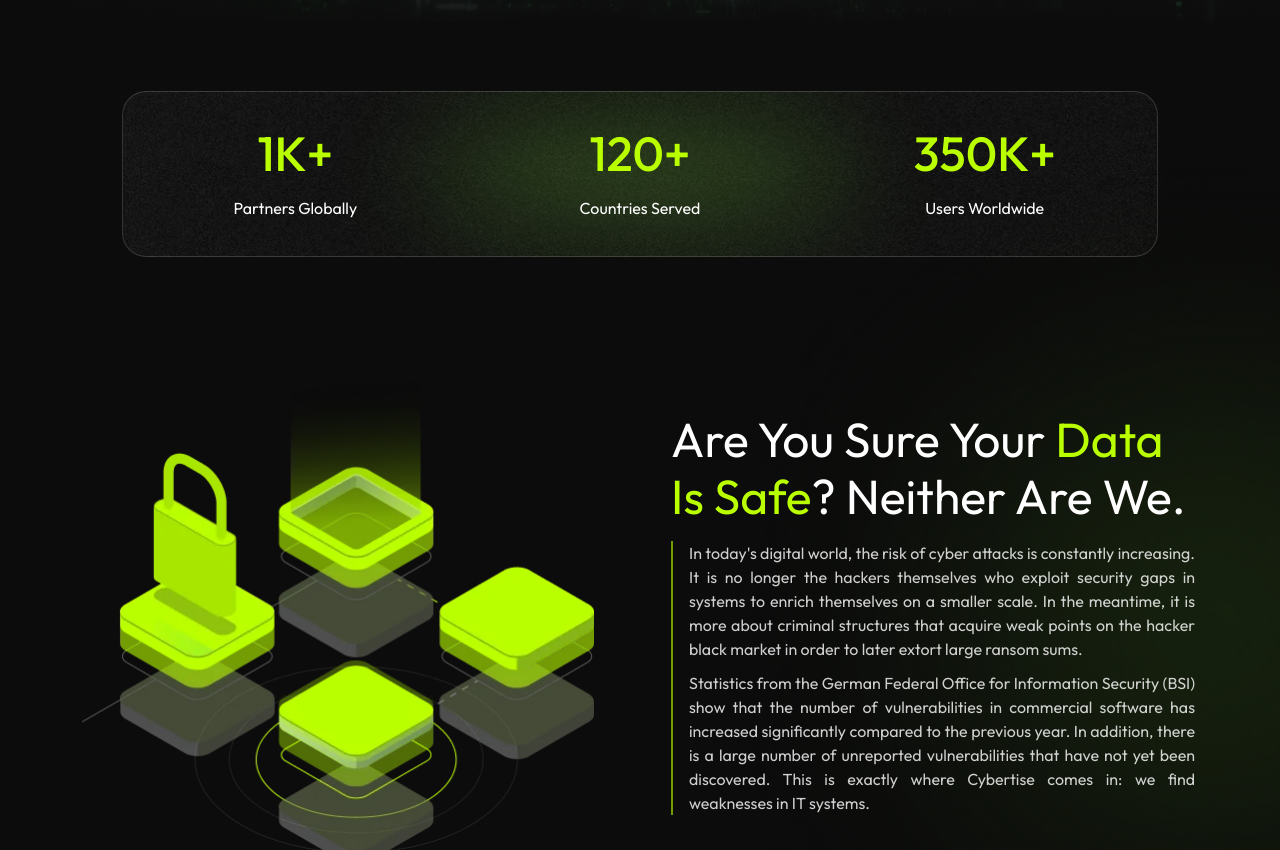
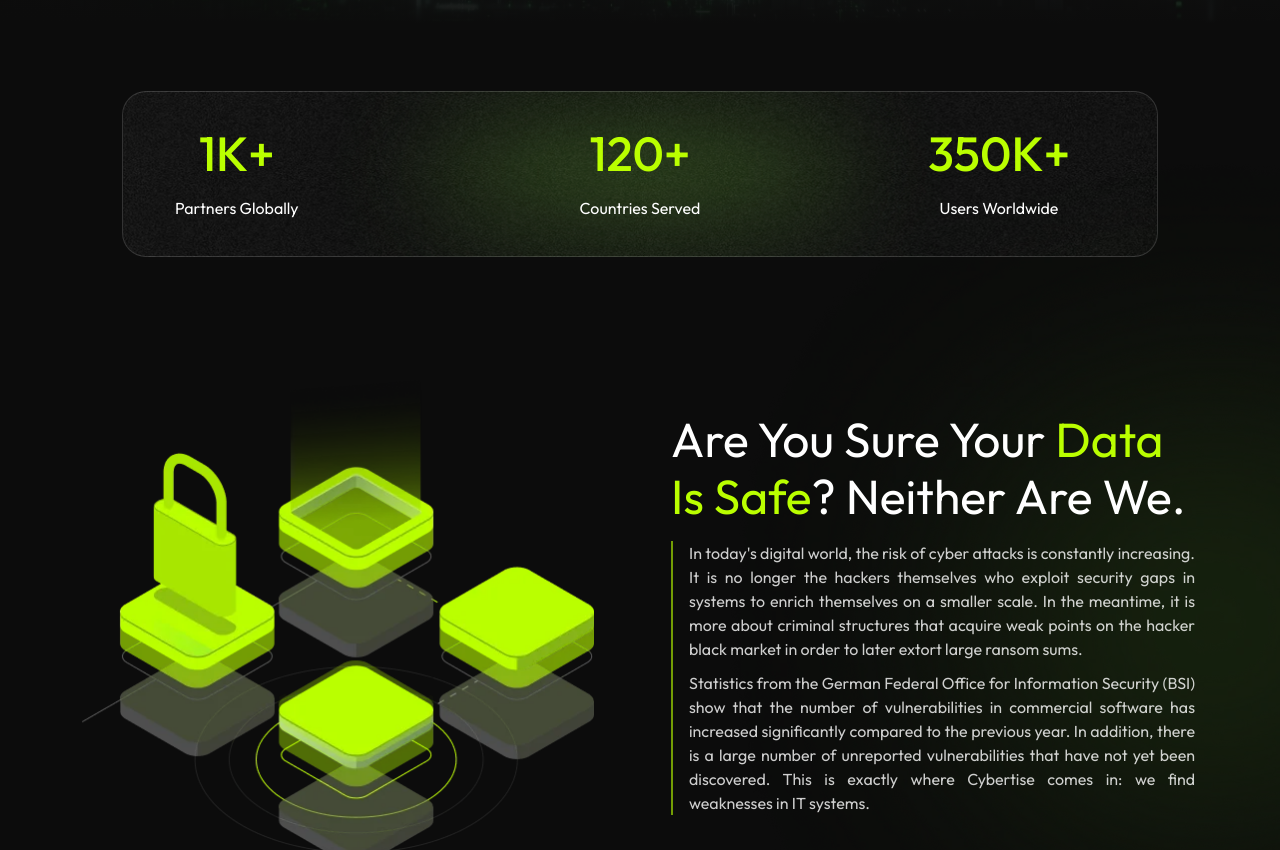
Before and after one commit to Shiv-Muwal/cybertise, a plain HTML site: page index.html in a window 1280 px wide. Shown: the part 740-1590 px from the top of the page. Drawn offline with nearby package versions, Linux system fonts and the light colour scheme.

Commit message:
change cards alignment

```diff
--- a/assets/css/style.css
+++ b/assets/css/style.css
@@ -12,16 +12,16 @@
 .navbar {
     padding: 22.8px 0;
 }
-::-webkit-scrollbar
-{
-	width: 6px;
-	background-color: var(--bg-dark);
+
+::-webkit-scrollbar {
+    width: 6px;
+    background-color: var(--bg-dark);
 }
 
-::-webkit-scrollbar-thumb
-{
-	background-color: var(--bg-green);
+::-webkit-scrollbar-thumb {
+    background-color: var(--bg-green);
 }
+
 .cursor_p {
     cursor: pointer;
 }
@@ -371,7 +371,7 @@
 }
 
 .Ellipse844 {
-    left:0;
+    left: 0;
     opacity: 40%;
     top: -30%;
 }
@@ -409,6 +409,7 @@
 .gap_18 {
     gap: 18px;
 }
+
 
 .gap_15 {
     gap: 15px;
@@ -518,6 +519,14 @@
 @media (min-width:768px) {
     .pt_md_103 {
         padding-top: 103px !important;
+    }
+
+    .pe_75 {
+        padding-right: 75px;
+    }
+
+    .ps_40 {
+        padding-left: 40px;
     }
 
     .preloader-text {
--- a/index.html
+++ b/index.html
@@ -25,11 +25,11 @@
 </head>
 
 <body>
-    <div class="preloader-container overflow-hidden">
+    <!-- <div class="preloader-container overflow-hidden">
         <div class="preloader-text ff_outfit">
             <span>L</span><span>o</span><span>a</span><span>d</span><span>i</span><span>n</span><span>g</span><span>...</span>
         </div>
-    </div>
+    </div> -->
     <header class="min-vh-100 hero_bg bg_dark d-flex flex-column position-relative">
         <div class="light_bg position-absolute z-0"></div>
         <div class="gradient_color"></div>
@@ -88,8 +88,9 @@
                         <img src="./assets/images/webp/Ellipse839.webp" alt="Ellipse839" class="w-100">
                     </div>
                     <div class="row w-100">
-                        <div class="col-12 z-2 col-sm-4 mt-4 mt-sm-0 d-flex flex-column align-items-center">
-                            <div class="d-flex flex-column align-items-center">
+                        <div
+                            class="col-12 z-2 col-sm-4 mt-4 mt-sm-0 d-flex justify-content-center justify-content-sm-start">
+                            <div class="d-flex flex-column align-items-center justify-content-sm-start ps_40">
                                 <h3 class="mb-0 color_green fw_500 lh_52 fs_xl ff_outfit text-center">1K+</h3>
                                 <p class="mb-0 fs_md ff_outfit lh_26 fw_400 text-center color_white pt-3">Partners
                                     Globally</p>
@@ -103,8 +104,8 @@
                             </div>
                         </div>
                         <div
-                            class="col-12 z-2 col-sm-4 mt-4 mt-sm-0 mb-4 mb-sm-0 d-flex flex-column align-items-center">
-                            <div class="d-flex flex-column align-items-center">
+                            class="col-12 z-2 col-sm-4 mt-4 mt-sm-0 mb-4 mb-sm-0 d-flex flex-column align-items-sm-end align-items-center">
+                            <div class="d-flex flex-column align-items-center pe_75">
                                 <h3 class="mb-0 color_green fw_500 lh_52 fs_xl ff_outfit text-center">350K+</h3>
                                 <p class="mb-0 fs_md ff_outfit lh_26 fw_400 text-center color_white pt-3">Users
                                     Worldwide</p>
@@ -495,7 +496,7 @@
     <script>
         const y = new Date();
         const getyear = y.getFullYear();
-        document.getElementById("year").innerHTML= getyear
+        document.getElementById("year").innerHTML = getyear
     </script>
 </body>
 
```
